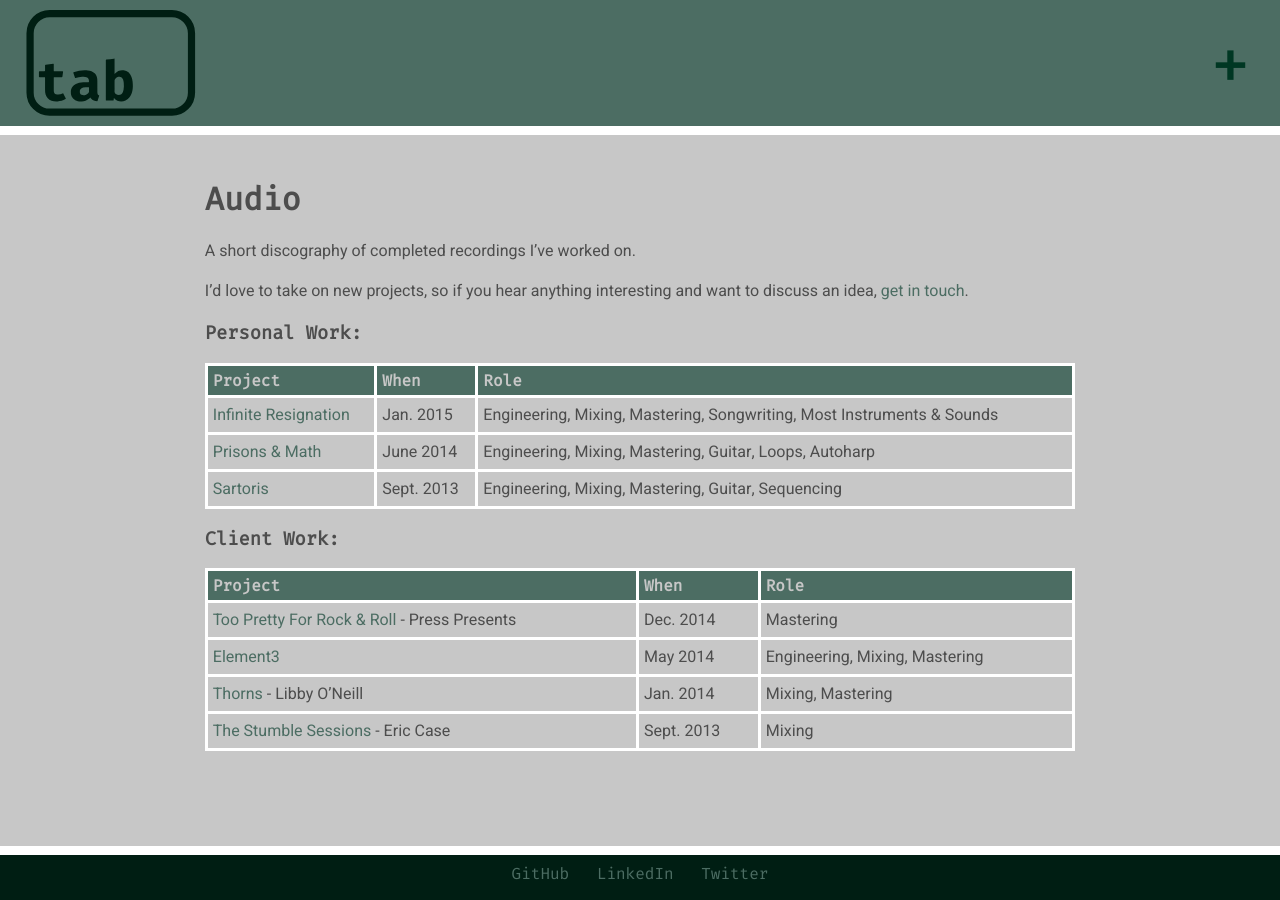
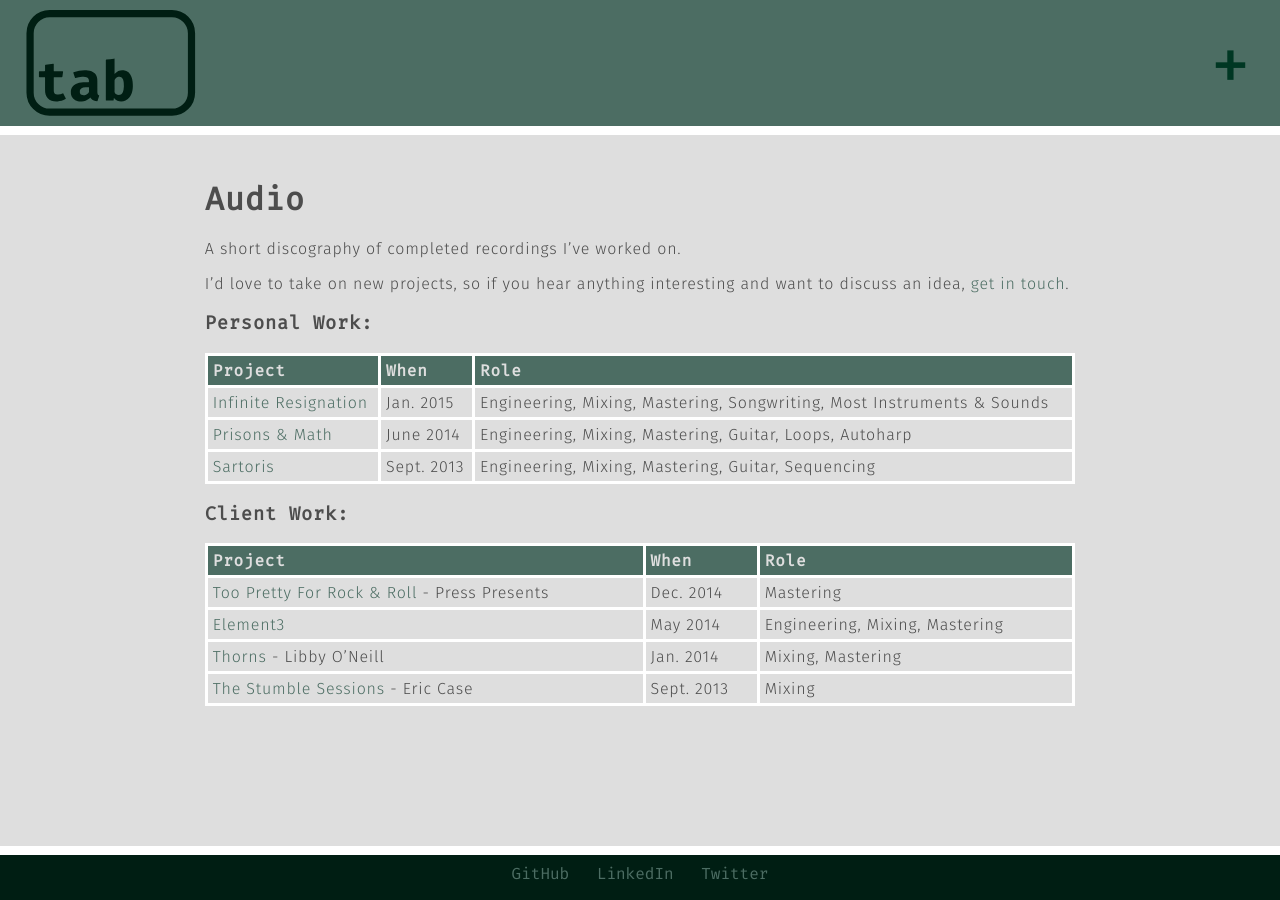
Before and after one commit to tayloraburgess/tayloraburgess.github.io, a Jekyll site: the page built from audio.md, in a window 1280 px wide. Built offline with Jekyll 4.4.1, drawn with Linux system fonts in a browser that asks for light colours.

Commit message:
Style tweaks

```diff
--- a/_layouts/default.html
+++ b/_layouts/default.html
@@ -3,7 +3,7 @@
   <head>
     <meta name='viewport' content='width=device-width, initial-scale=1'>
     <link rel="stylesheet" type="text/css" href="{{ site.baseurl }}/assets/css/main.css">
-    <link href="https://fonts.googleapis.com/css?family=Fira+Mono|Heebo" rel="stylesheet">
+    <link href="https://fonts.googleapis.com/css?family=Fira+Mono|Fira+Sans:300" rel="stylesheet">
   </head>
   <body>
     <div class='main'>
--- a/assets/css/main.scss
+++ b/assets/css/main.scss
@@ -1,7 +1,7 @@
 ---
 ---
 
-$main-back-color: #C7C7C7;
+$main-back-color: rgb(222, 222, 222);
 $emph-back-color: #001E13;
 $emph-color-lighter: #003824;
 $menu-back-color: #4C6D63;
@@ -30,7 +30,8 @@ div.content {
     min-height: 100vh;
     margin: 0;
     padding: 20vh 16vw 11vh 16vw;
-    font-family: 'Heebo', sans-serif;
+    font-family: 'Fira Sans', sans-serif;
+    letter-spacing: 0.05em;
     background-color: $main-back-color;
     color: $text-color;
 }
@@ -71,8 +72,8 @@ blockquote {
 blockquote::before {
     content: '\201C';
     position: absolute;
-    left: -40px;
-    top: -22px;
+    left: -37px;
+    top: -19px;
     font-size: 3.5em;
     color: white;
 }
```
Also changed, not shown: index.html (+5 -14 lines).
